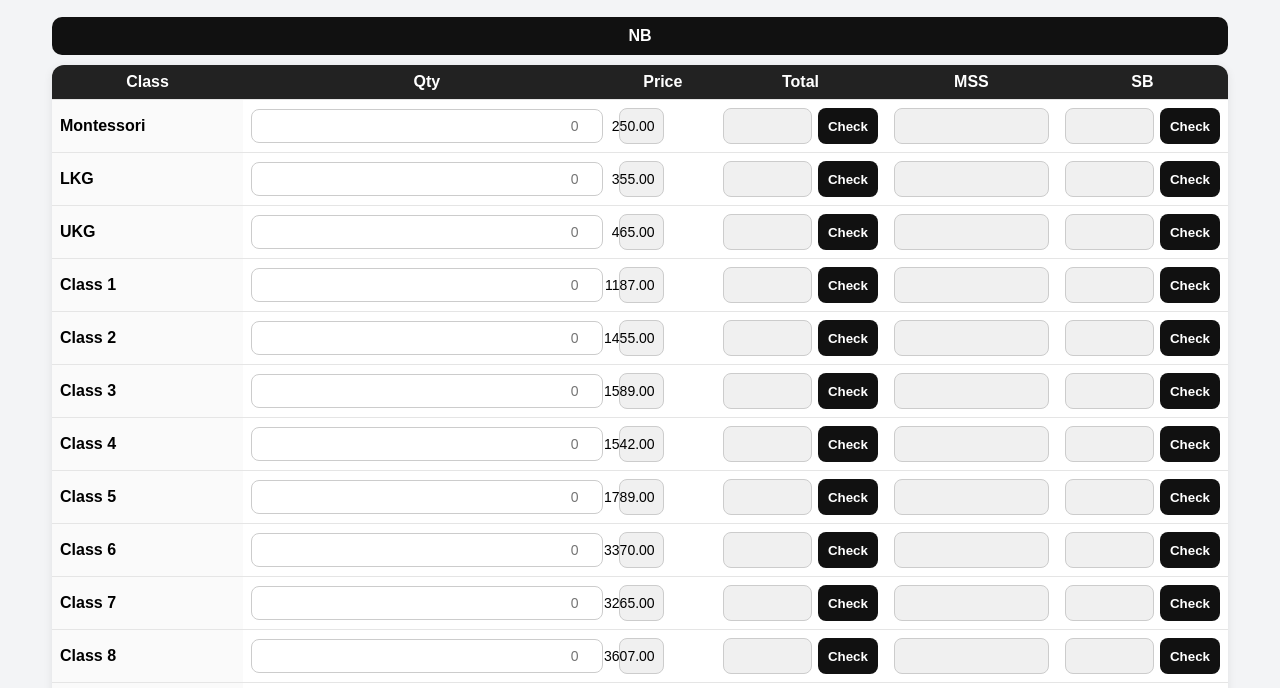
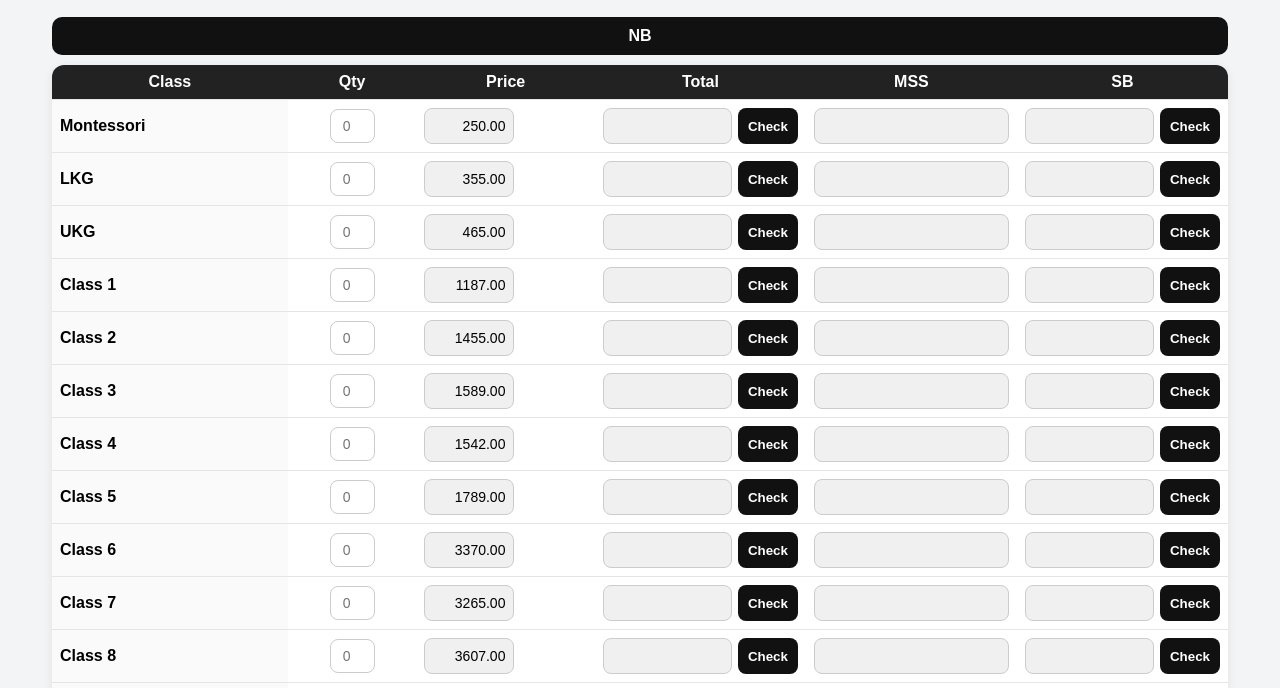
Before and after one commit to kettekee/mssb, a plain HTML site: page index.html in a window 1280 px wide. Shown: the part 73-761 px from the top of the page. Drawn offline with Linux system fonts and the light colour scheme.

Commit message:
Update index.html

```diff
--- a/index.html
+++ b/index.html
@@ -85,7 +85,11 @@ input, .display-box {
 }
 
 .small-box {
-  max-width: 45px;
+  max-width: 90px;
+}
+
+.qty-box {
+  width: 45px;
 }
 
 .btn-wrap {
@@ -262,7 +266,12 @@ function buildTable(section, prices, mssPercent, sbPercent) {
       <td class="class-name">${name}</td>
 
       <td>
-        <input type="number" min="0" id="${section}-qty-${index}" placeholder="0">
+        <input
+          type="number"
+          min="0"
+          id="${section}-qty-${index}"
+          placeholder="0"
+          class="qty-box">
       </td>
 
       <td>
```
